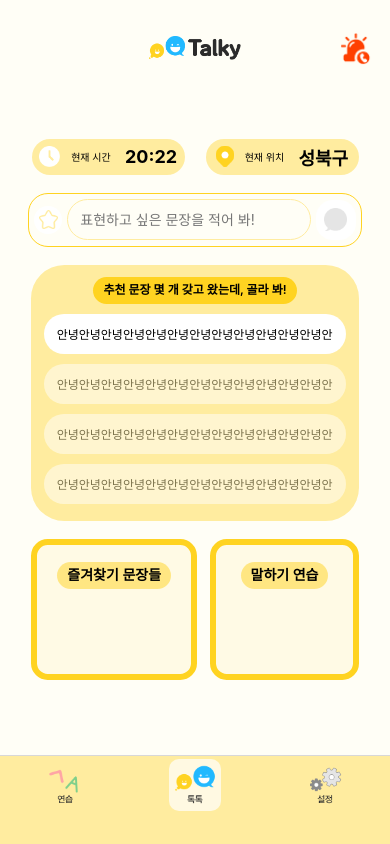
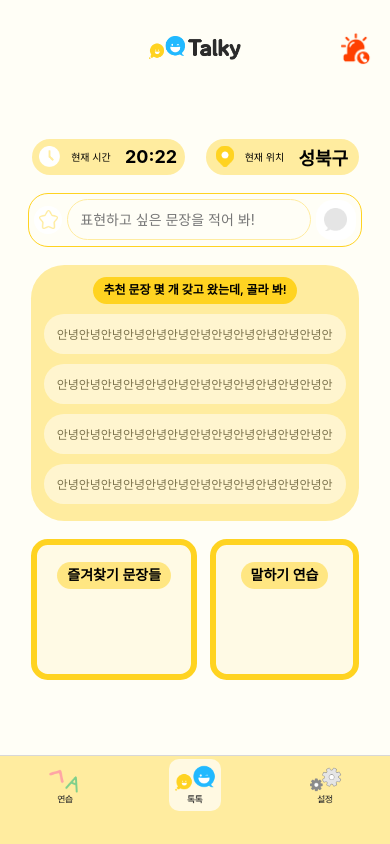
Before and after one commit to HSU-Talky/Talky-Frontend, a React Native app: screen /Talk in a window 390 px wide. Built offline with nearby package versions, Linux system fonts and the light colour scheme; grey boxes are pictures that could not be loaded.

Commit message:
💄 : RecomButton 클릭 시 디자인 추가

```diff
--- a/src/screens/talkTalkScreen/components/RecomBox.jsx
+++ b/src/screens/talkTalkScreen/components/RecomBox.jsx
@@ -1,5 +1,6 @@
 import { StyleSheet, Text, View } from "react-native"
 import { RecomButton } from "./RecomButton"
+import { useState } from "react"
 
 export const RecomBox = () => {
     return (
@@ -11,9 +12,9 @@ export const RecomBox = () => {
                     </Text>
                 </View>
                 <RecomButton />
-                <RecomButton opacity = { 0.5 } />
-                <RecomButton opacity = { 0.5 } />
-                <RecomButton opacity = { 0.5 } />
+                <RecomButton />
+                <RecomButton />
+                <RecomButton />
             </View>
         </View>
     )
--- a/src/screens/talkTalkScreen/components/RecomButton.jsx
+++ b/src/screens/talkTalkScreen/components/RecomButton.jsx
@@ -1,10 +1,17 @@
-import { StyleSheet, Text, View } from "react-native"
+import { StyleSheet, Text, TouchableOpacity, View } from "react-native"
 
-export const RecomButton = ({ opacity }) => {
+export const RecomButton = ({ onPress, isSelected }) => {
     return (
-        <View style = { [styles.button, { opacity }] }>
+        <TouchableOpacity
+            onPress = { onPress }
+            activeOpacity = { 1 }
+            style = { [styles.button,
+                {
+                    opacity: isSelected ? 1 : 0.5
+                }]}
+        >
             <Text style = { styles.recomText }>안녕안녕안녕안녕안녕안녕안녕안녕안녕안녕안녕안녕안</Text>
-        </View>
+        </TouchableOpacity>
     )
 }
 
```
